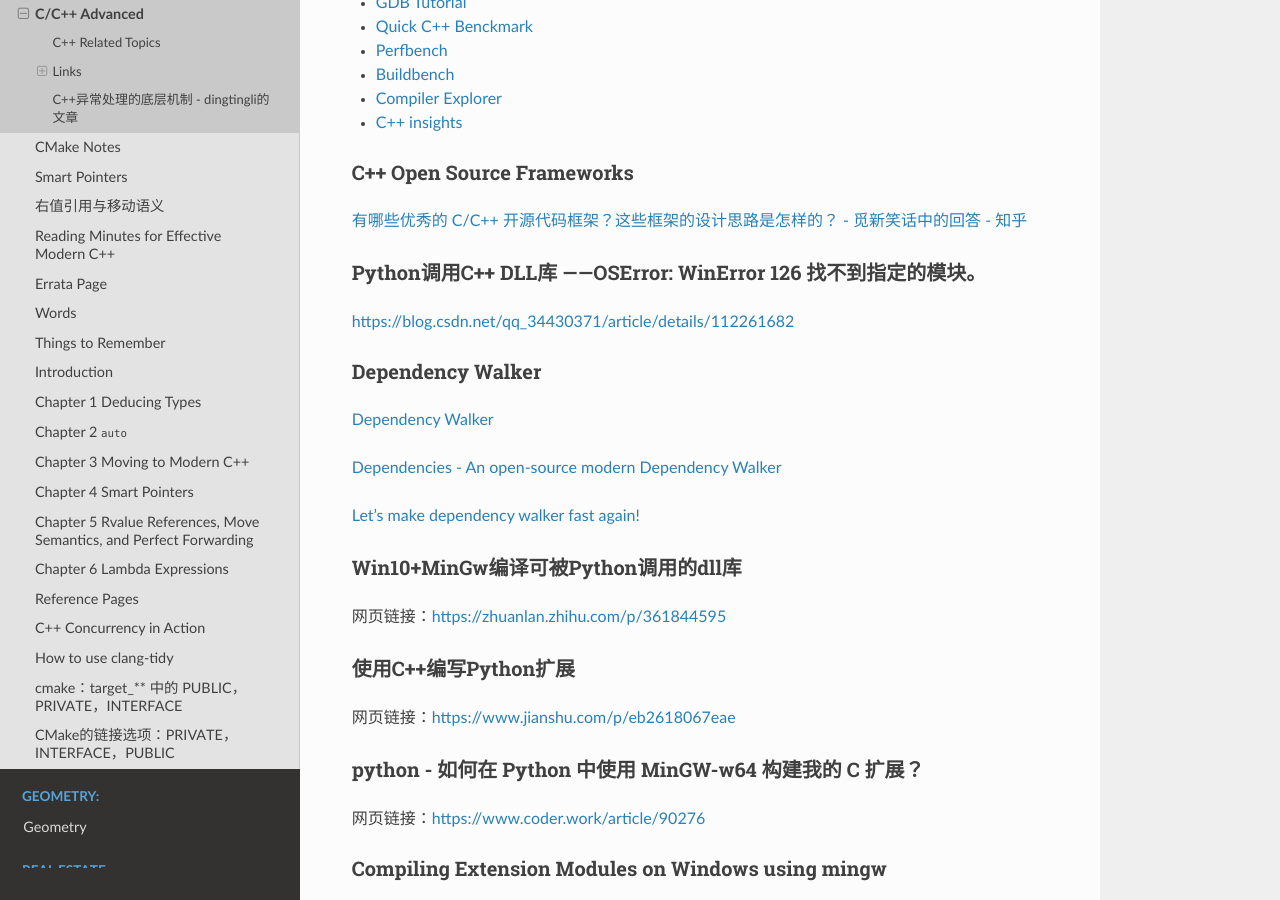
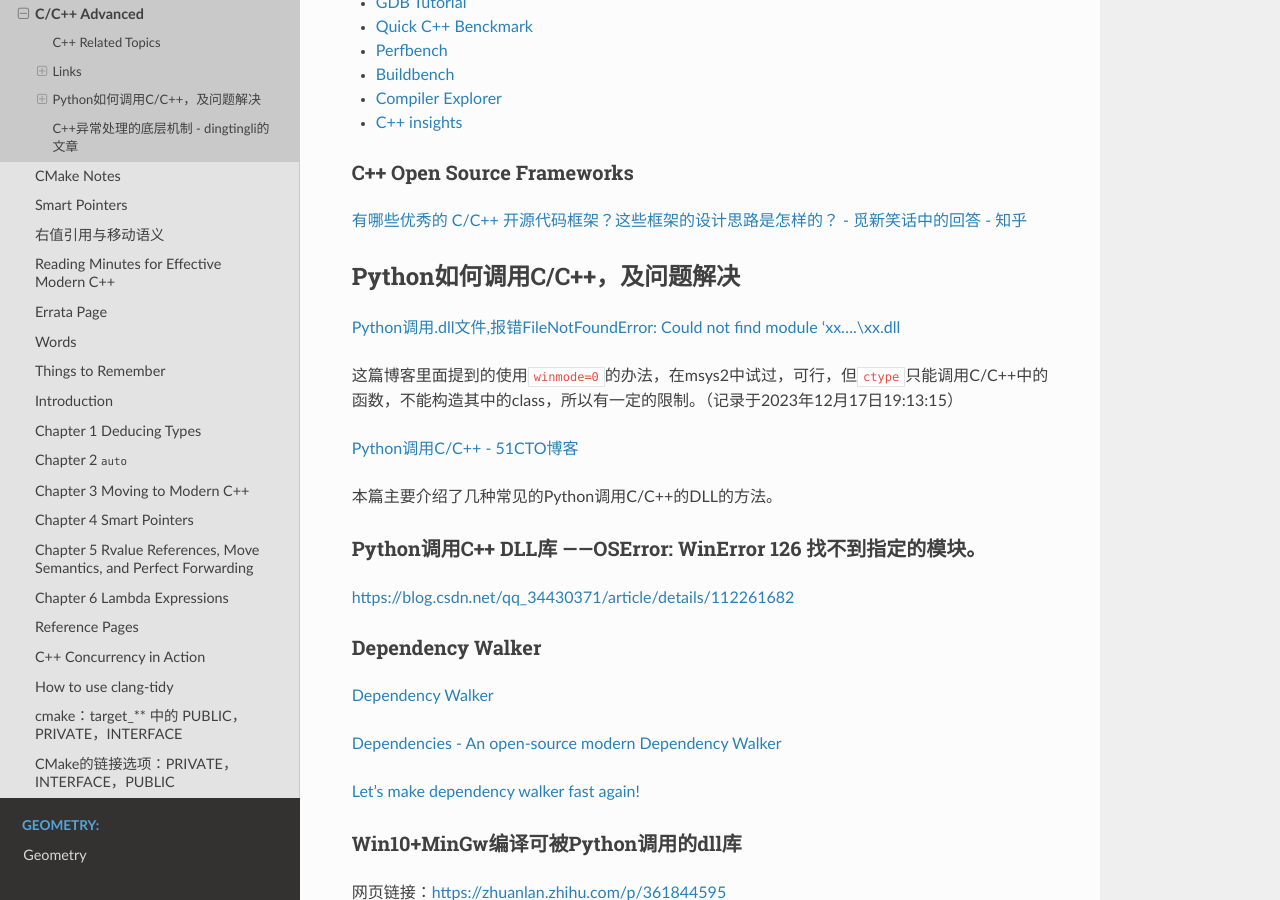
Before and after one commit to Pyrad/pyradnotes, a Sphinx documentation site: the page built from source/CPP/CppAdvanced.md, in a window 1280 px wide and 900 px high, scrolled down 1802 px. Built offline with Sphinx 7.4.7 and the Read the Docs theme 2.0.0, drawn with Linux system fonts in a browser that asks for light colours.

Commit message:
CPP Python calls C/C++ .dll/.so libs

```diff
--- a/source/CPP/CppAdvanced.md
+++ b/source/CPP/CppAdvanced.md
@@ -88,6 +88,17 @@
 ### C++ Open Source Frameworks
 
 [有哪些优秀的 C/C++ 开源代码框架？这些框架的设计思路是怎样的？ - 觅新笑话中的回答 - 知乎](https://www.zhihu.com/question/20201738/answer/2928936881)
+
+## Python如何调用C/C++，及问题解决
+
+[Python调用.dll文件,报错FileNotFoundError: Could not find module ‘xx\....\xx.dll](https://blog.csdn.net/weixin_43980331/article/details/132556194)
+
+这篇博客里面提到的使用`winmode=0`的办法，在msys2中试过，可行，但`ctype`只能调用C/C++中的函数，不能构造其中的class，所以有一定的限制。（记录于2023年12月17日19:13:15）
+
+[Python调用C/C++ - 51CTO博客](https://blog.51cto.com/u_15930680/5990951)
+
+本篇主要介绍了几种常见的Python调用C/C++的DLL的方法。
+
 
 ### Python调用C++ DLL库 ------OSError: WinError 126 找不到指定的模块。
 
```
